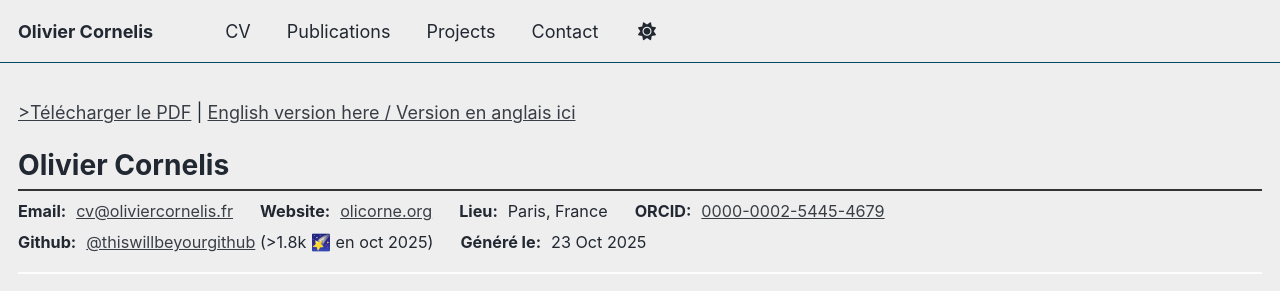
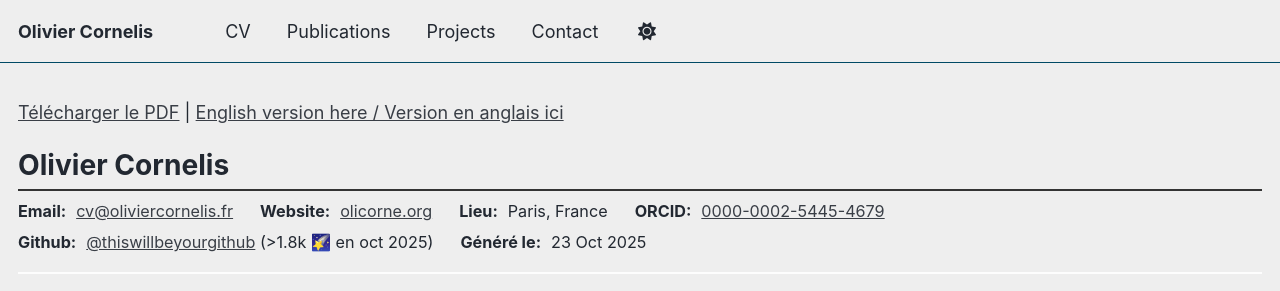
Before and after one commit to thiswillbeyourgithub/website, a Jekyll site: the page built from _pages/cv_fr.md, in a window 1280 px wide and 900 px high. Shown: the top 291 px of the window. Built offline with Jekyll 4.4.1, drawn with Linux system fonts in a browser that asks for light colours; emoji names are drawn with the system emoji font; a script that is not in the unit is left out.

Commit message:
typo
Signed-off-by: thiswillbeyourgithub <26625900+thiswillbeyourgithub@users.noreply.github.com>

```diff
--- a/_pages/cv_fr.md
+++ b/_pages/cv_fr.md
@@ -10,7 +10,7 @@ redirect_from:
 {% include base_path %}
 
 <p class="no-print">
-  <a href="#" onclick="window.print(); return false;" data-umami-events="cv_fr_download_link">>Télécharger le PDF</a>
+  <a href="#" onclick="window.print(); return false;" data-umami-events="cv_fr_download_link">Télécharger le PDF</a>
   |
   <a href="../cv_en" data-umami-events="cv_fr_to_en_link">English version here / Version en anglais ici</a>
 </p>
```
